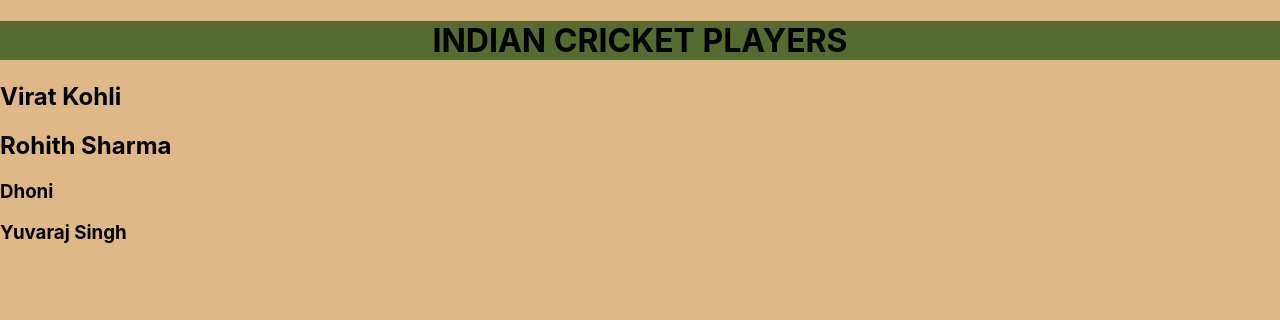
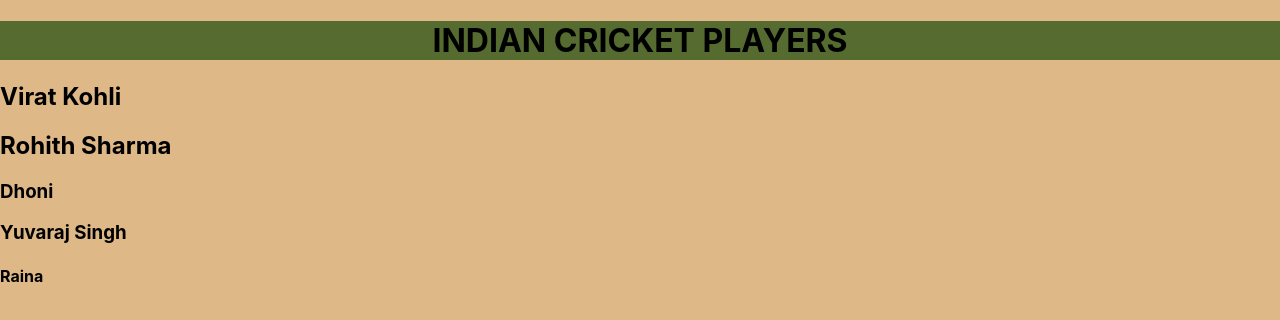
Before and after one commit to JorigeVenkatesh/Clone-Repository, a React (Create React App) app: page / in a window 1280 px wide. Shown: the top 320 px of the page. Built offline with nearby package versions, Linux system fonts and the light colour scheme.

Commit message:
added raina

```diff
--- a/src/App.js
+++ b/src/App.js
@@ -10,6 +10,7 @@ function App() {
       <h2>Rohith Sharma</h2>
       <h3>Dhoni</h3>
       <h3>Yuvaraj Singh</h3>
+      <h4>Raina</h4>
       </div>
 
   );
```
